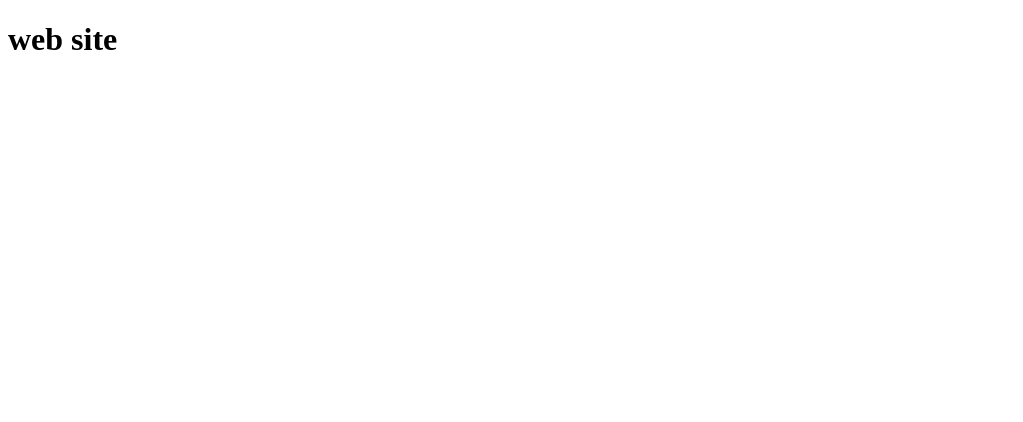
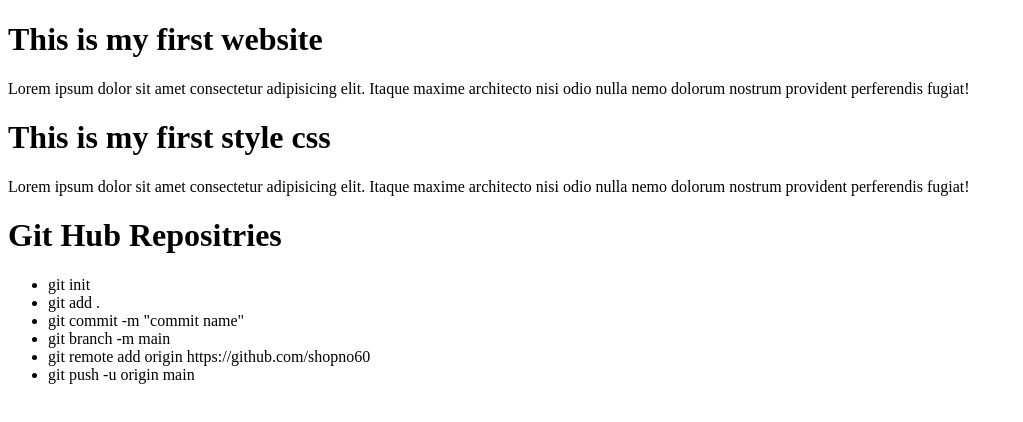
Before and after one commit to shopno60/github-website, a plain HTML site: page index.html in a window 1280 px wide. Shown: the whole page, without its empty margins (0-1023 px from the left). Drawn offline with Linux system fonts and the light colour scheme.

Commit message:
forth commit

```diff
--- a/index.html
+++ b/index.html
@@ -6,6 +6,25 @@
     <title>web</title>
 </head>
 <body>
-    <h1>web site</h1>
+    <div class="one">
+        <h1>This is my first website</h1>
+        <p>Lorem ipsum dolor sit amet consectetur adipisicing elit. Itaque maxime architecto nisi odio nulla nemo dolorum nostrum provident perferendis fugiat!</p>
+    </div>
+    <div class="two">
+        <h1>This is my first style css</h1>
+        <p>Lorem ipsum dolor sit amet consectetur adipisicing elit. Itaque maxime architecto nisi odio nulla nemo dolorum nostrum provident perferendis fugiat!</p>
+    </div>
+    <div class="three">
+        <h1>Git Hub Repositries</h1>
+        <ul>
+            <li>git init</li>
+            <li>git add .</li>
+            <li>git commit -m "commit name"</li>
+            <li>git branch -m main</li>
+            <li>git remote add origin https://github.com/shopno60</li>
+            <li>git push -u origin main</li>
+        </ul>
+
+    </div>
 </body>
 </html>
```
